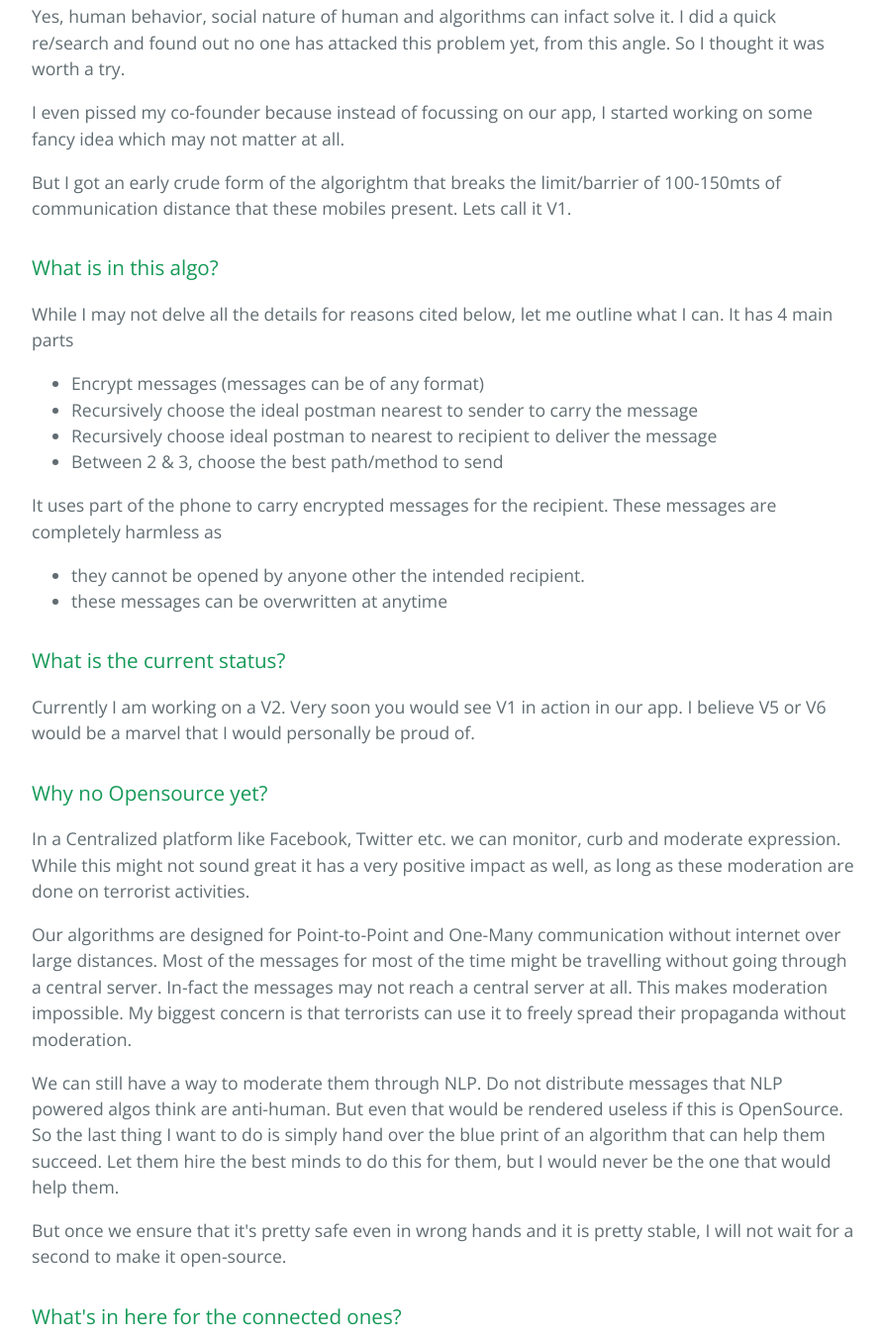
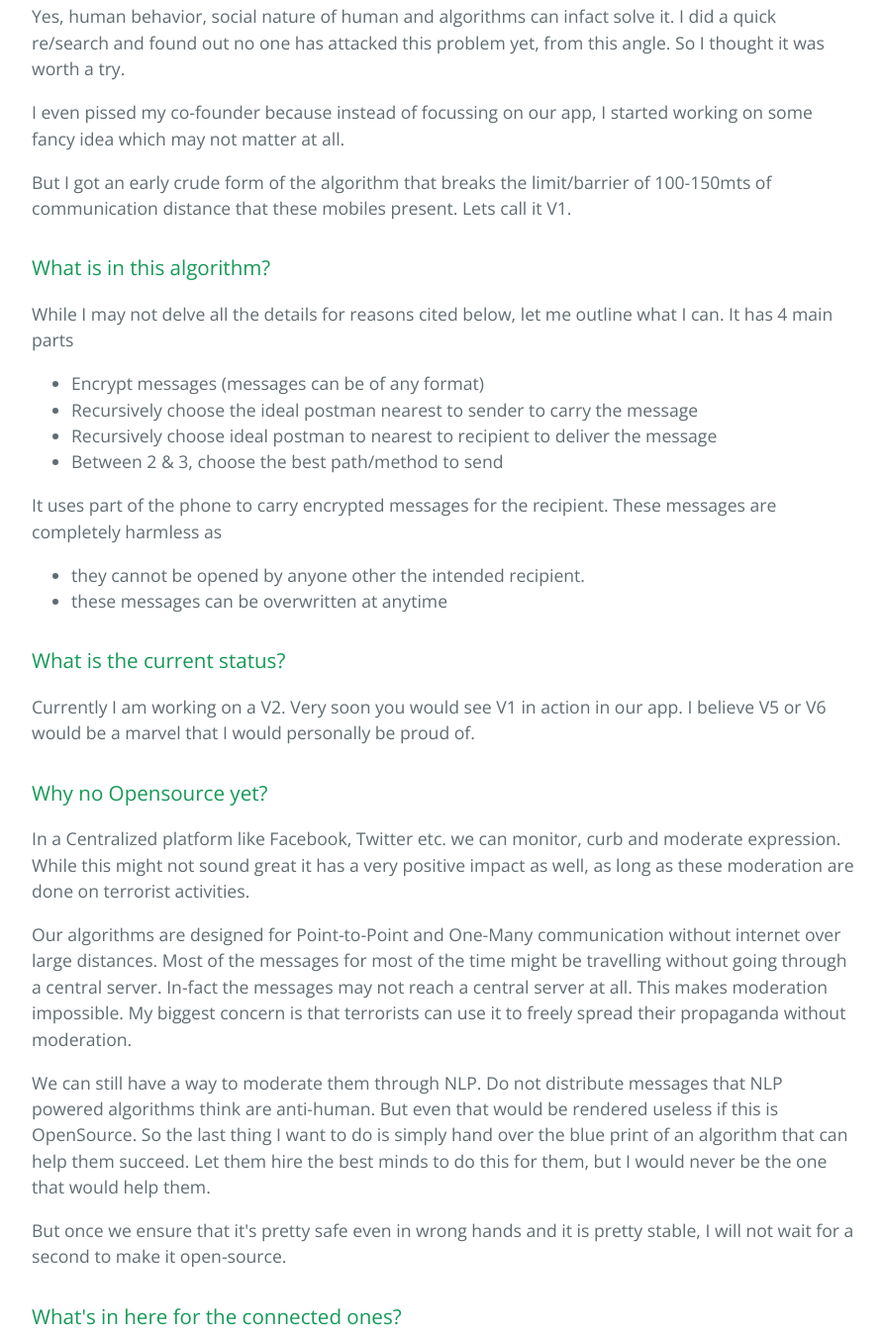
Before and after one commit to dasvik/project-connect, a plain HTML site: page index.html in a window 1280 px wide. Shown: the part 1024-2373 px from the top of the page at 99% size, without its empty margins (192-1085 px from the left). Drawn offline with nearby package versions, Linux system fonts and the light colour scheme.

Commit message:
Update index.html

```diff
--- a/index.html
+++ b/index.html
@@ -41,10 +41,10 @@
 
 <p>I even pissed my co-founder because instead of focussing on our app, I started working on some fancy idea which may not matter at all.</p>
 
-<p>But I got an early crude form of the algorightm that breaks the limit/barrier of 100-150mts of communication distance that these mobiles present. Lets call it V1.</p>
+<p>But I got an early crude form of the algorithm that breaks the limit/barrier of 100-150mts of communication distance that these mobiles present. Lets call it V1.</p>
 
 <h3>
-<a id="what-is-in-this-algo" class="anchor" href="#what-is-in-this-algo" aria-hidden="true"><span class="octicon octicon-link"></span></a>What is in this algo?</h3>
+<a id="what-is-in-this-algorithm" class="anchor" href="#what-is-in-this-algorithm" aria-hidden="true"><span class="octicon octicon-link"></span></a>What is in this algorithm?</h3>
 
 <p>While I may not delve all the details for reasons cited below, let me outline what I can. It has 4 main parts</p>
 
@@ -74,7 +74,7 @@
 
 <p>Our algorithms are designed for Point-to-Point and One-Many communication without internet over large distances. Most of the messages for most of the time might be travelling without going through a central server. In-fact the messages may not reach a central server at all. This makes moderation impossible. My biggest concern is that terrorists can use it to freely spread their propaganda without moderation.</p>
 
-<p>We can still have a way to moderate them through NLP. Do not distribute messages that NLP powered algos think are anti-human. But even that would be rendered useless if this is OpenSource. So the last thing I want to do is simply hand over the blue print of an algorithm that can help them succeed. Let them hire the best minds to do this for them, but I would never be the one that would help them.</p>
+<p>We can still have a way to moderate them through NLP. Do not distribute messages that NLP powered algorithms think are anti-human. But even that would be rendered useless if this is OpenSource. So the last thing I want to do is simply hand over the blue print of an algorithm that can help them succeed. Let them hire the best minds to do this for them, but I would never be the one that would help them.</p>
 
 <p>But once we ensure that it's pretty safe even in wrong hands and it is pretty stable, I will not wait for a second to make it open-source.</p>
 
```
